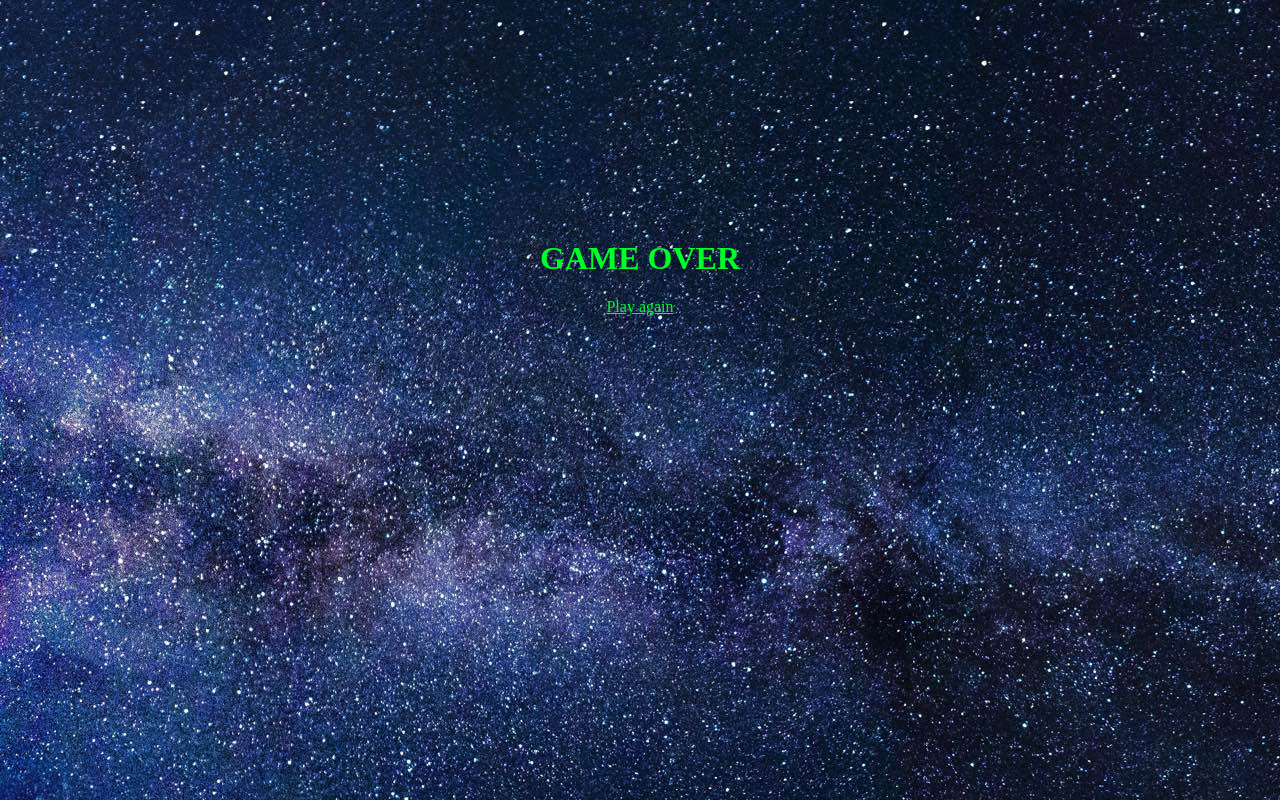
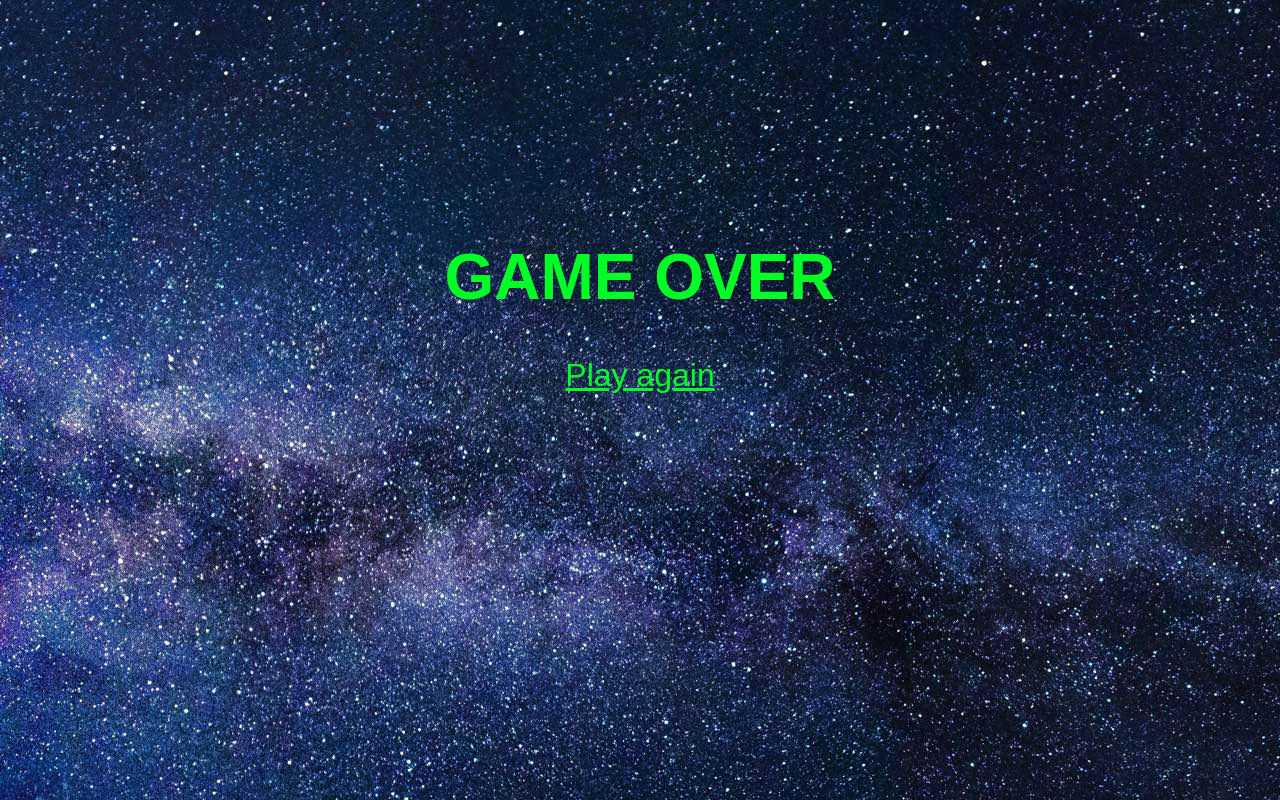
Before and after one commit to wilfried68/game-lunar-lander, a plain HTML site: page gameover.html in a window 1280 px wide. Drawn offline with Linux system fonts and the light colour scheme.

Commit message:
change font style

```diff
--- a/css/main.css
+++ b/css/main.css
@@ -2,11 +2,11 @@ body {
   margin: 0;
   padding: 0;
   background-image: url("../img/stars.jpg");
+  font-family: Arial, Helvetica, sans-serif;
 }
 
 #board {
   height: 100vh;
-  /*    background-color: black; */
   position: relative;
 }
 
@@ -36,4 +36,9 @@ h1, p, a {
 
 h1 {
     margin-top: 30vh;
+    font-size: 4em;
 }
+
+p {
+    font-size: 2em;
+}
```
